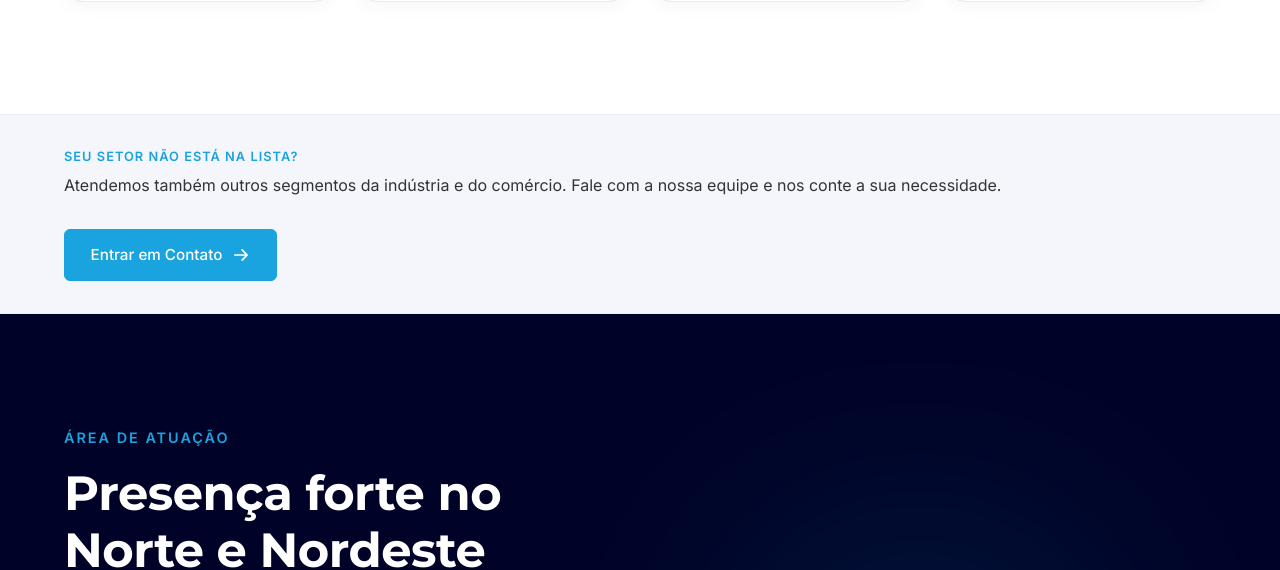
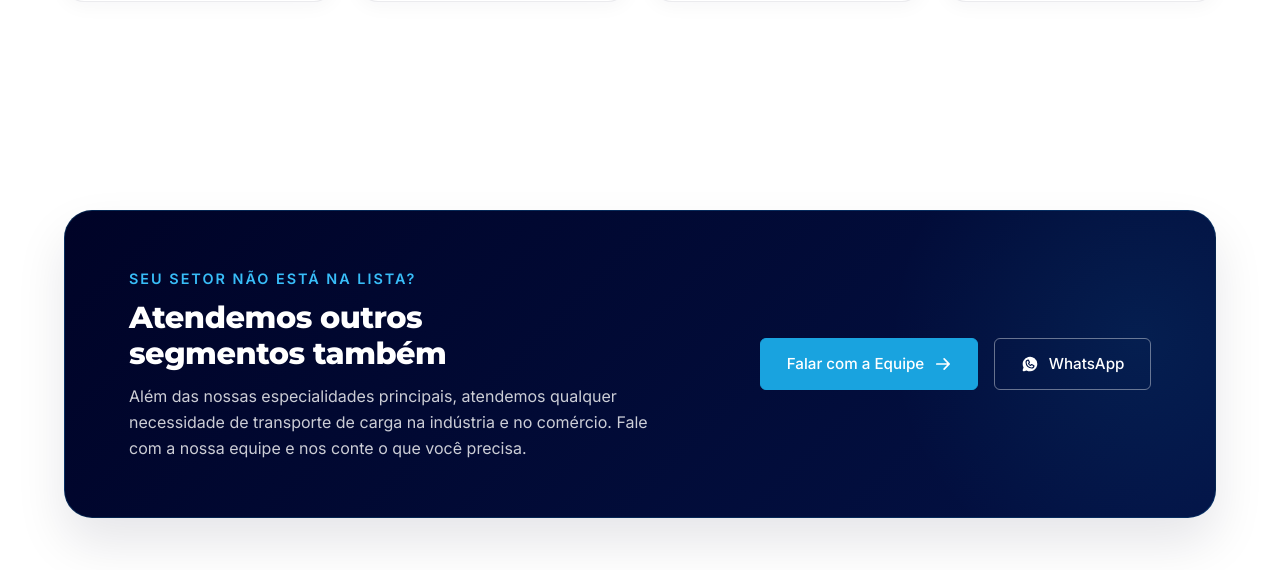
Before and after one commit to webconverte/siteexpressopb, a React (Vite) app: page / in a window 1280 px wide. Shown: the part 2651-3221 px from the top of the page. Built offline with nearby package versions, Linux system fonts and the light colour scheme.

Commit message:
redesign: outros segmentos no padrão eco-banner-box do design system

```diff
--- a/src/pages/Home.jsx
+++ b/src/pages/Home.jsx
@@ -6,7 +6,7 @@ import brazilTopoJson from "../assets/brazil.json";
 import {
     MapPin, ShieldCheck, Truck, Factory, Package,
     Headset, Crosshair, ArrowRight, CheckCircle,
-    MapPinLine, VideoCamera, Leaf, Tree, Recycle, Drop, Trophy
+    MapPinLine, VideoCamera, Leaf, Tree, Recycle, Drop, Trophy, WhatsappLogo
 } from '@phosphor-icons/react';
 import imgHub from '../assets/trait_hub.jpg';
 import imgHighway from '../assets/trait_highway.jpg';
@@ -278,15 +278,29 @@ const Home = () => {
             </section>
 
             {/* Outros Segmentos CTA */}
-            <section className="outros-segmentos-strip">
-                <div className="container outros-segmentos-inner">
-                    <div className="outros-segmentos-text">
-                        <span className="outros-segmentos-label">Seu setor não está na lista?</span>
-                        <p>Atendemos também outros segmentos da indústria e do comércio. Fale com a nossa equipe e nos conte a sua necessidade.</p>
+            <section className="outros-segmentos-section">
+                <div className="container">
+                    <div className="outros-segmentos-box">
+                        <div className="outros-segmentos-content">
+                            <span className="kicker" style={{ color: '#38bdf8' }}>Seu setor não está na lista?</span>
+                            <h3>Atendemos outros segmentos também</h3>
+                            <p>Além das nossas especialidades principais, atendemos qualquer necessidade de transporte de carga na indústria e no comércio. Fale com a nossa equipe e nos conte o que você precisa.</p>
+                        </div>
+                        <div className="outros-segmentos-actions">
+                            <Link to="/contato" className="btn-primary">
+                                Falar com a Equipe <ArrowRight weight="bold" size={18} />
+                            </Link>
+                            <a
+                                href="https://wa.me/5583999999999?text=Olá! Gostaria de uma cotação para o meu segmento."
+                                target="_blank"
+                                rel="noopener noreferrer"
+                                className="btn-outline"
+                            >
+                                <WhatsappLogo weight="fill" size={18} />
+                                WhatsApp
+                            </a>
+                        </div>
                     </div>
-                    <Link to="/contato" className="btn-primary">
-                        Entrar em Contato <ArrowRight weight="bold" size={18} />
-                    </Link>
                 </div>
             </section>
 
```
Also changed, not shown: src/index.css.
